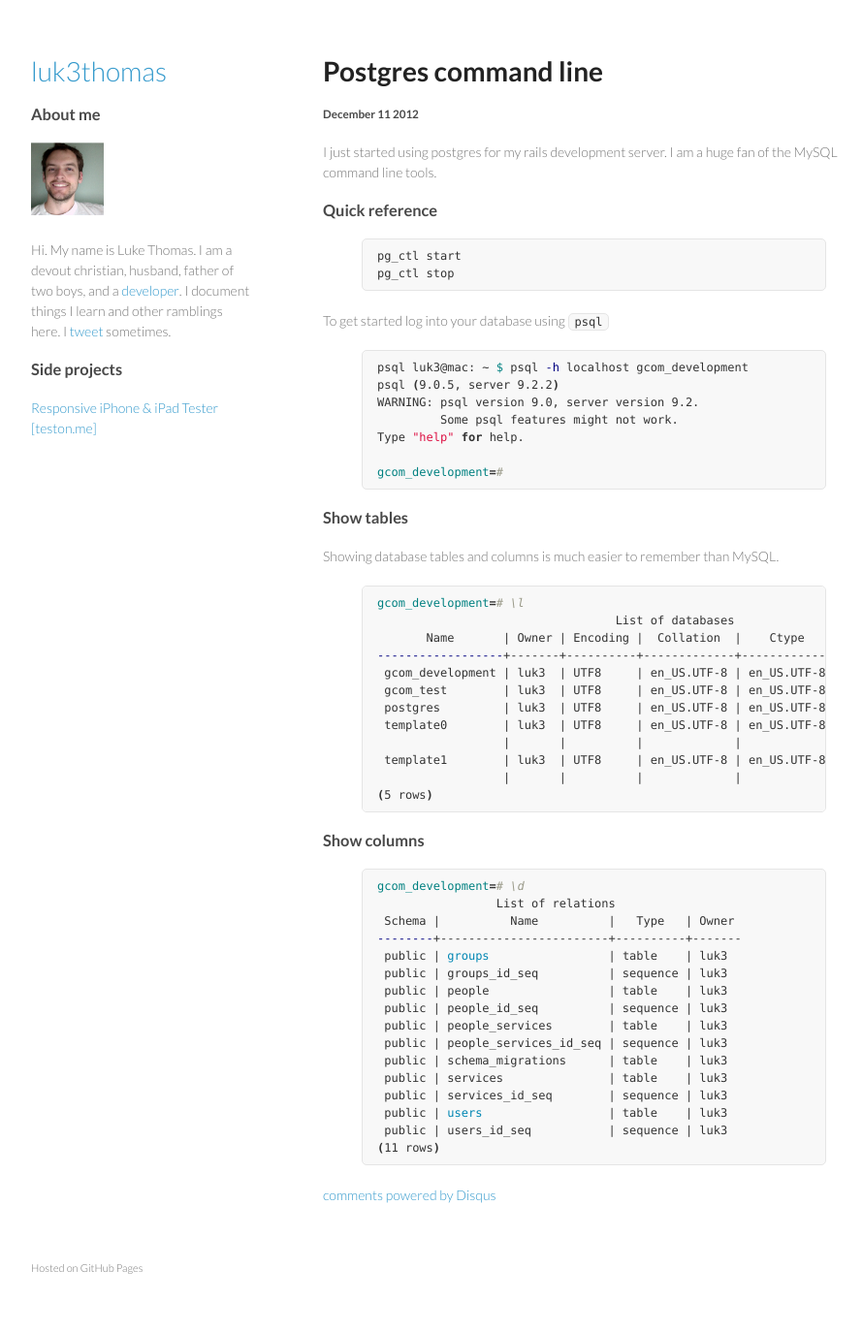
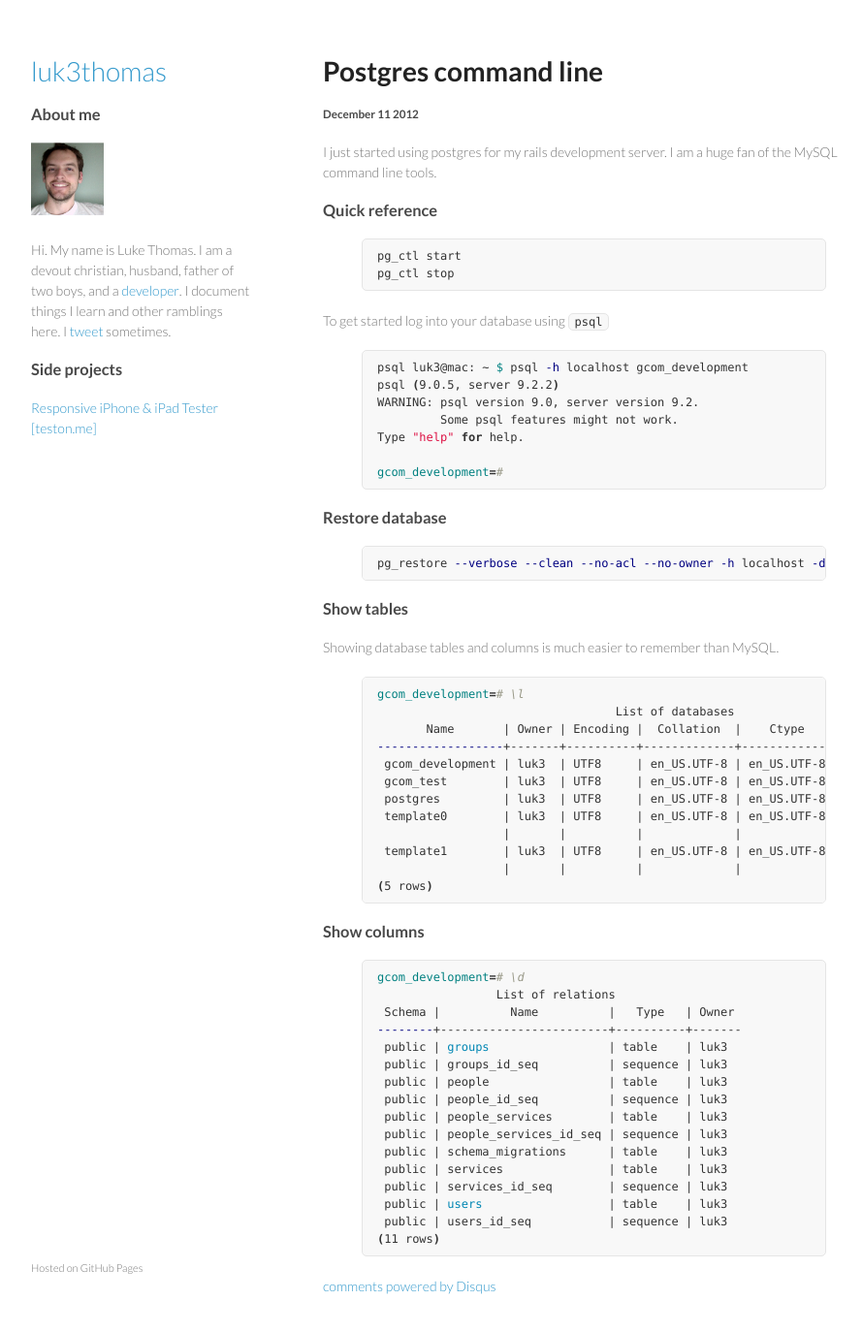
Before and after one commit to luk3thomas/luk3thomas.com, a Jekyll site: the page built from _posts/2012-12-11-postgres-command-line.md, in a window 1280 px wide and 1387 px high. Shown: the top 1374 px of the window at 97% size, without its empty margins (178-1068 px from the left). Built offline with Jekyll 4.4.1, drawn with Linux system fonts in a browser that asks for light colours; comment, search, counter and statistics services are not loaded.

Commit message:
add example

```diff
--- a/_posts/2012-12-11-postgres-command-line.md
+++ b/_posts/2012-12-11-postgres-command-line.md
@@ -25,6 +25,10 @@ Type "help" for help.
 gcom_development=#
 {% endhighlight %}
 
+### Restore database
+{% highlight bash %}
+pg_restore --verbose --clean --no-acl --no-owner -h localhost -d gcom_development dump.psql
+{% endhighlight %}
 
 ### Show tables
 Showing database tables and columns is much easier to remember than MySQL.
```
